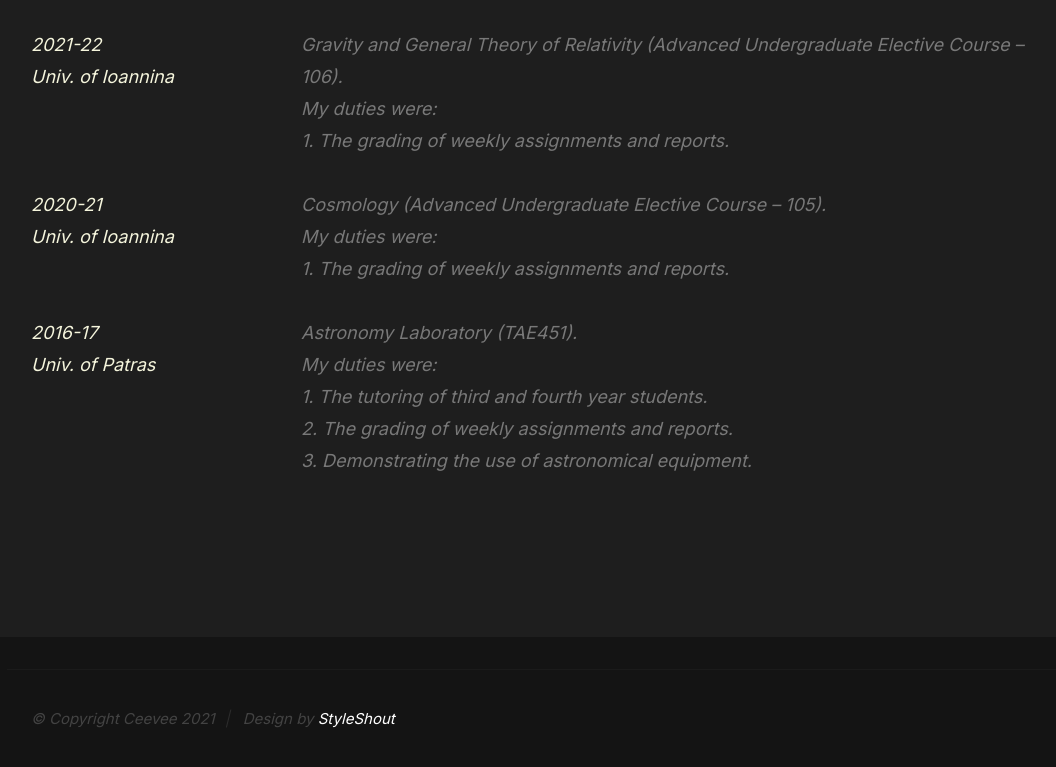
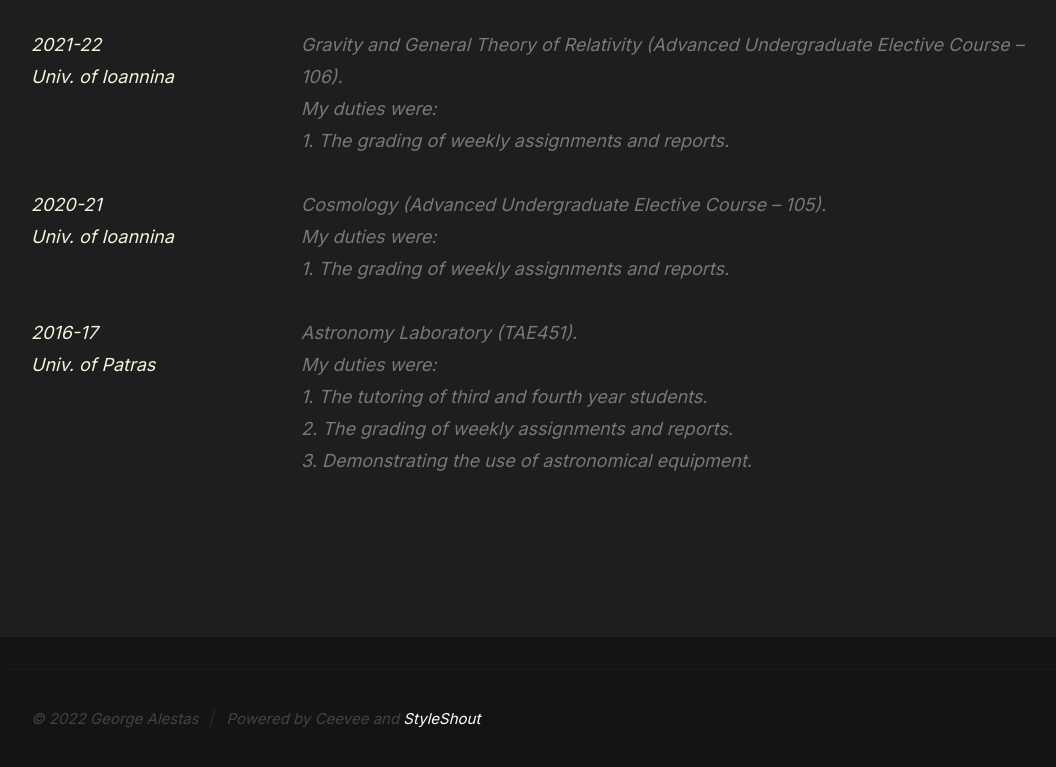
Before and after one commit to GeorgeAlestas/georgealestas.github.io, a plain HTML site: page index.html in a window 1280 px wide. Shown: the part 4128-4895 px from the top of the page, without its empty margins (93-1149 px from the left). Drawn offline with nearby package versions, Linux system fonts and the light colour scheme; files whose address does not match are found by name.

Commit message:
Update index.html

```diff
--- a/index.html
+++ b/index.html
@@ -422,8 +422,8 @@ MathJax = {
             </div>
 
             <div class="column large-7 medium-6 w-1000-stack ss-copyright">
-                <span>© Copyright Ceevee 2021</span>
-                <span>Design by <a href="https://www.styleshout.com/">StyleShout</a></span>
+                <span>© 2022 George Alestas</span>
+                <span>Powered by Ceevee and <a href="https://www.styleshout.com/">StyleShout</a></span>
             </div>
         </div>
 
```
